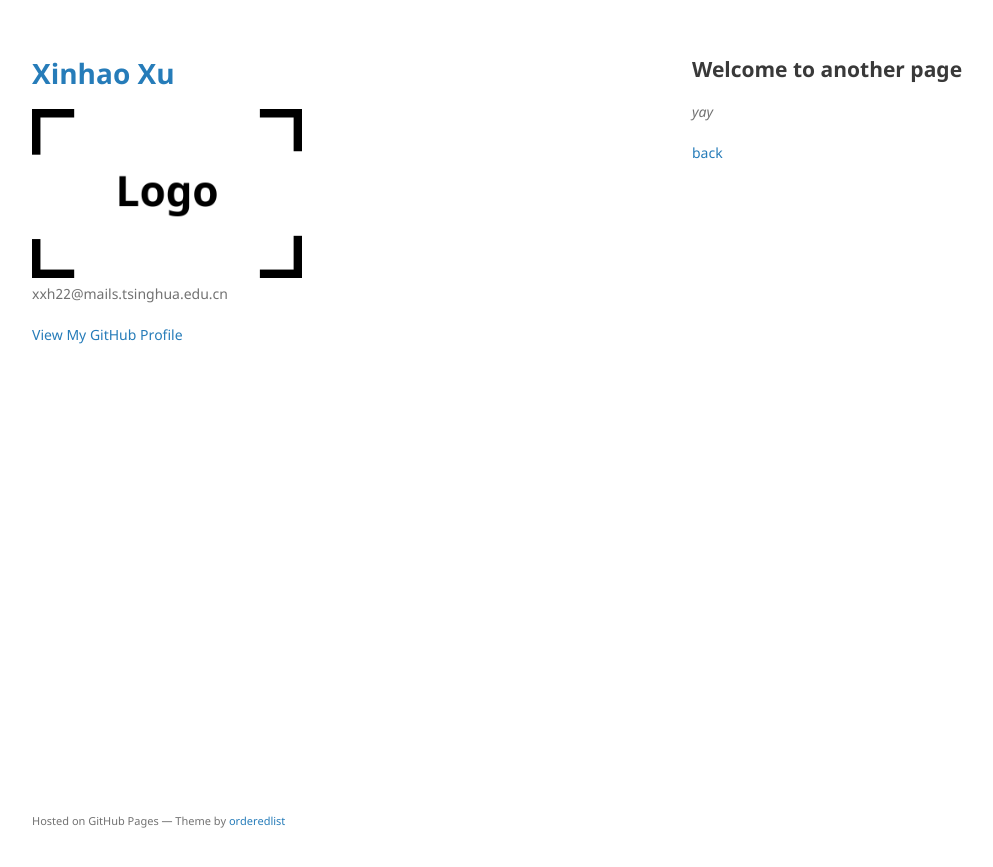
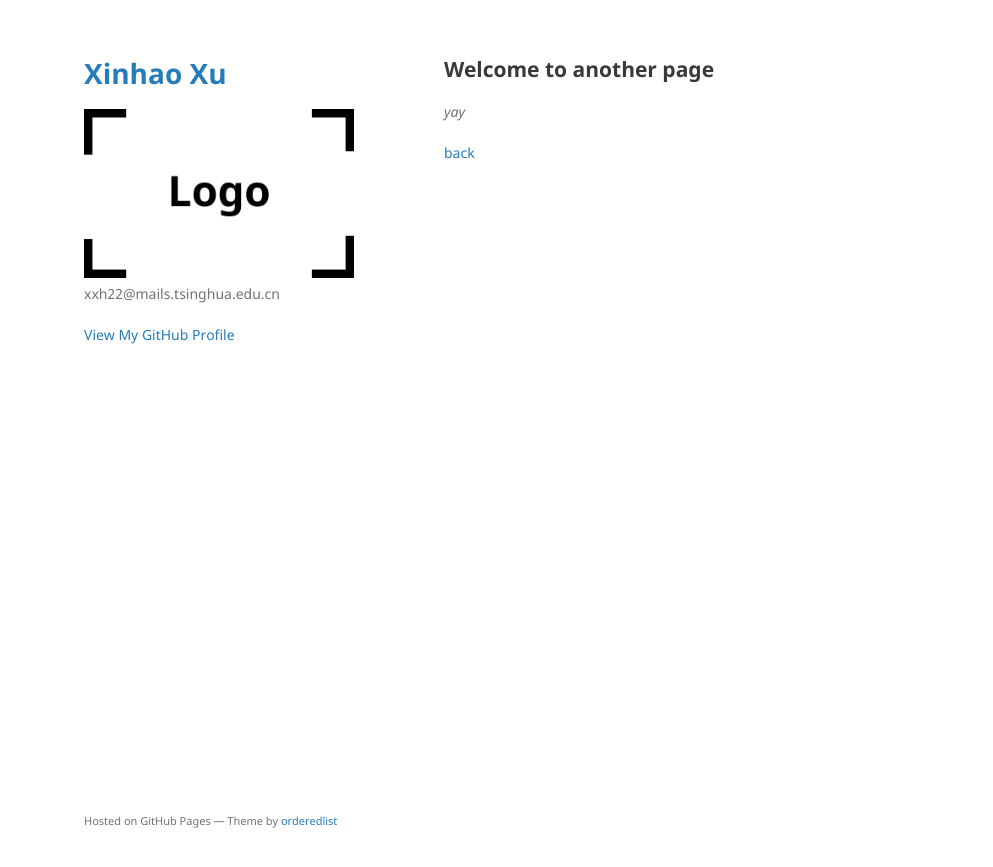
Before and after one commit to Ocean-627/Ocean-627.github.io, a Jekyll site: the page built from another-page.md, in a window 1280 px wide. Shown: the top 867 px of the page, without its empty margins (26-1019 px from the left). Built offline with Jekyll 4.4.1, drawn with Linux system fonts in a browser that asks for light colours; our own code applies the rules of GitHub Pages for plain Markdown files.

Commit message:
Update jekyll-theme-minimal.scss

```diff
--- a/_sass/jekyll-theme-minimal.scss
+++ b/_sass/jekyll-theme-minimal.scss
@@ -56,7 +56,7 @@ a:hover small {
 }
 
 .wrapper {
-  width:1260px;
+  width:1060px;
   margin:0 auto;
 }
 
@@ -186,7 +186,7 @@ strong {
 }
 
 section {
-  width:600px;
+  width:700px;
   float:right;
   padding-bottom:50px;
 }
```
